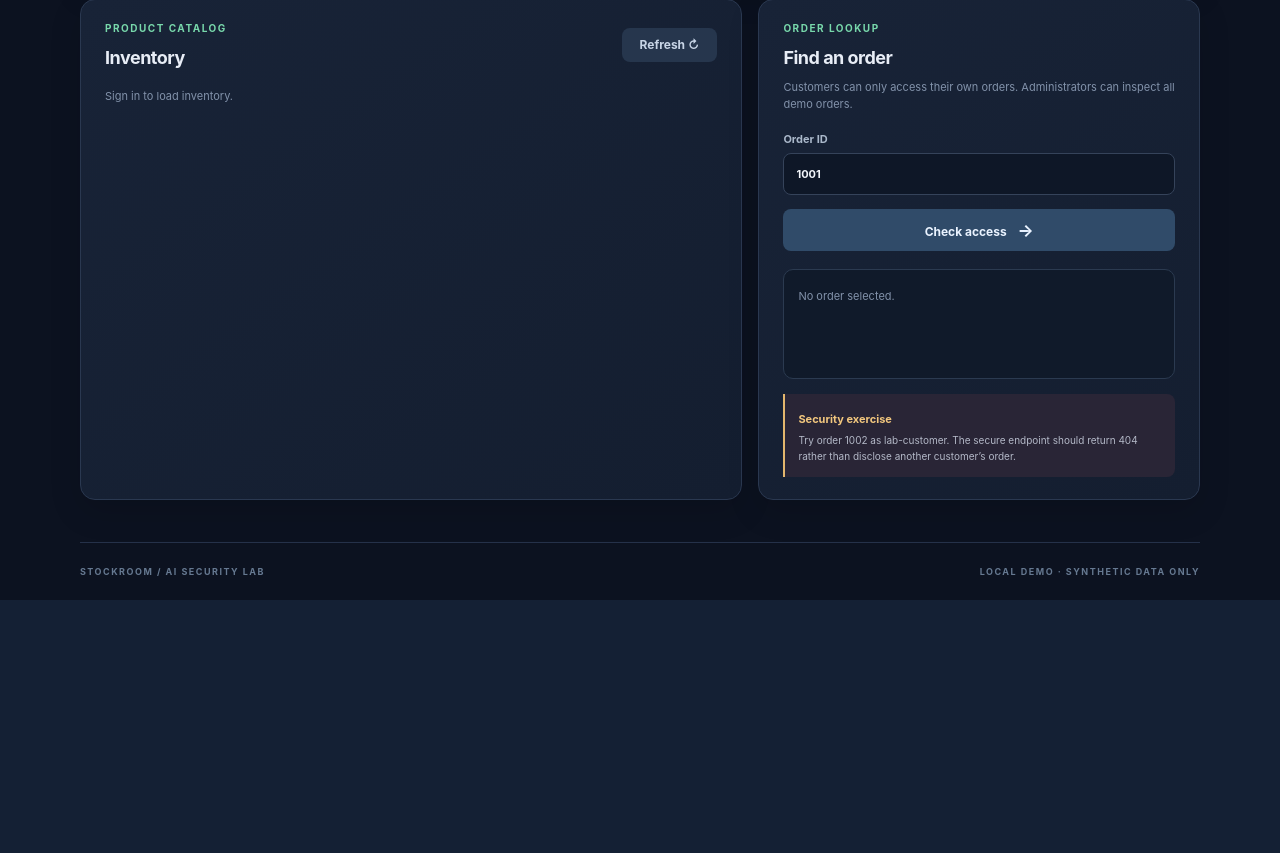
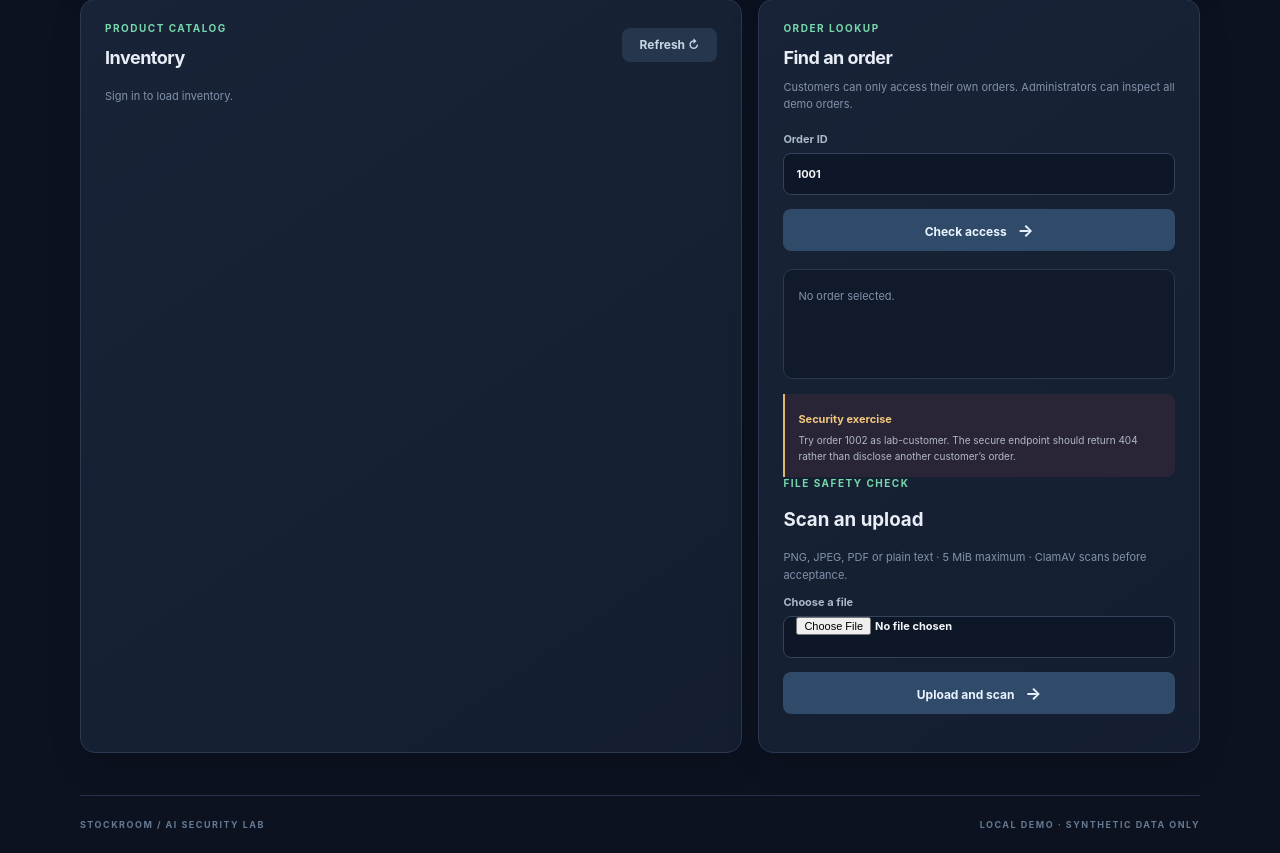
Before and after one commit to kanishksinghpujari/ai-security-lab, a Spring Boot app: page / in a window 1280 px wide. Shown: the part 702-1555 px from the top of the page. Before the commit the page ends 1302 px from the top, so only its background shows below. Run offline with Spring Boot 4, Linux system fonts and the light colour scheme; some of the project's set-up classes (security, data sources, template engines, error pages and the like) are left out, and stand-ins take their place.

Commit message:
Add upload scanning UI

```diff
--- a/src/main/resources/static/index.html
+++ b/src/main/resources/static/index.html
@@ -64,6 +64,15 @@
         </form>
         <div id="order-result" class="order-result"><span class="muted">No order selected.</span></div>
         <div class="callout"><strong>Security exercise</strong><p>Try order 1002 as lab-customer. The secure endpoint should return 404 rather than disclose another customer’s order.</p></div>
+        <div class="upload-box">
+          <p class="eyebrow">FILE SAFETY CHECK</p><h3>Scan an upload</h3>
+          <p class="muted">PNG, JPEG, PDF or plain text · 5 MiB maximum · ClamAV scans before acceptance.</p>
+          <form id="upload-form">
+            <label>Choose a file<input id="upload-file" type="file" accept=".png,.jpg,.jpeg,.pdf,.txt" required></label>
+            <button class="secondary" type="submit">Upload and scan <span>→</span></button>
+          </form>
+          <p id="upload-result" class="upload-result" aria-live="polite"></p>
+        </div>
       </aside>
     </section>
 
```
